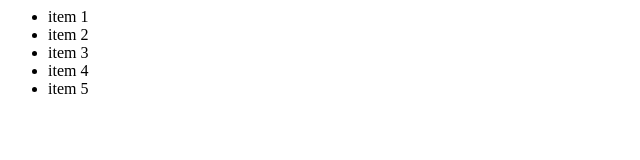
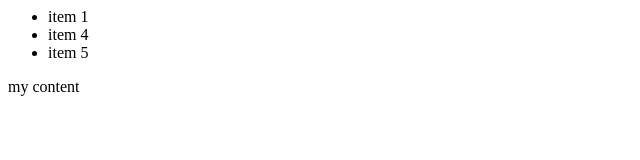
Before and after one commit to HubsonT/github-demo, a plain HTML site: page index.html in a window 1280 px wide. Shown: the full height of the page, 0-640 px from the left. Drawn offline with Linux system fonts and the light colour scheme.

Commit message:
adding module2 to index.html

```diff
--- a/index.html
+++ b/index.html
@@ -1,16 +1,16 @@
 <html>
 
 <body>
-   <module-one>
+	<module-one>
       <ul>
 		<li>item 1</li>
-		<li>item 2</li>
-		<li>item 3</li>
 		<li>item 4</li>
 		<li>item 5</li>
       </ul>
-   </module-one>
-
+	</module-one>
+	<module-two>
+	<div>my content</div>
+	</module-two>
 </body>
 
 </html>
```
